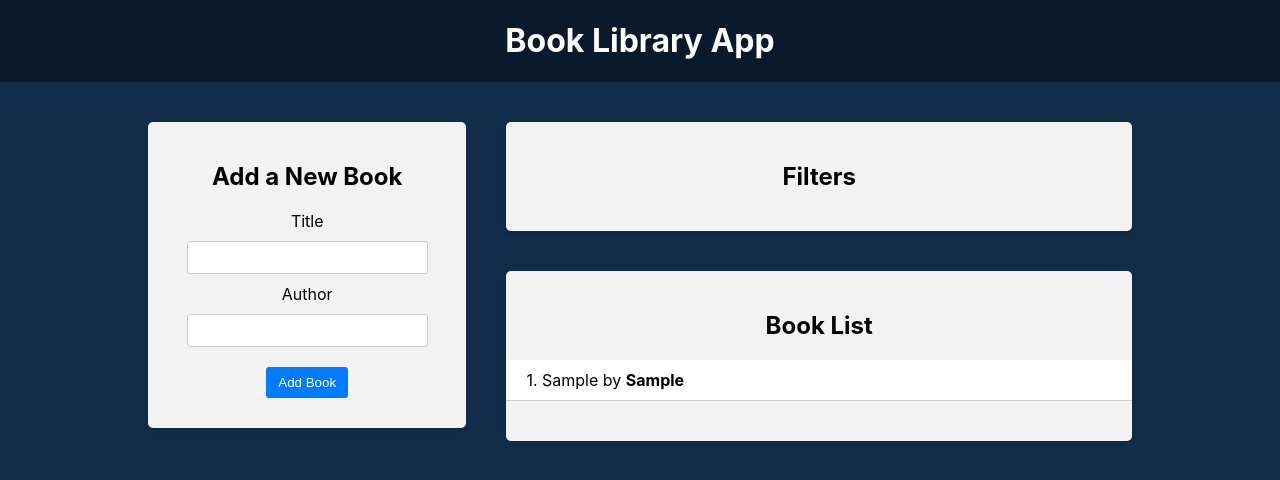
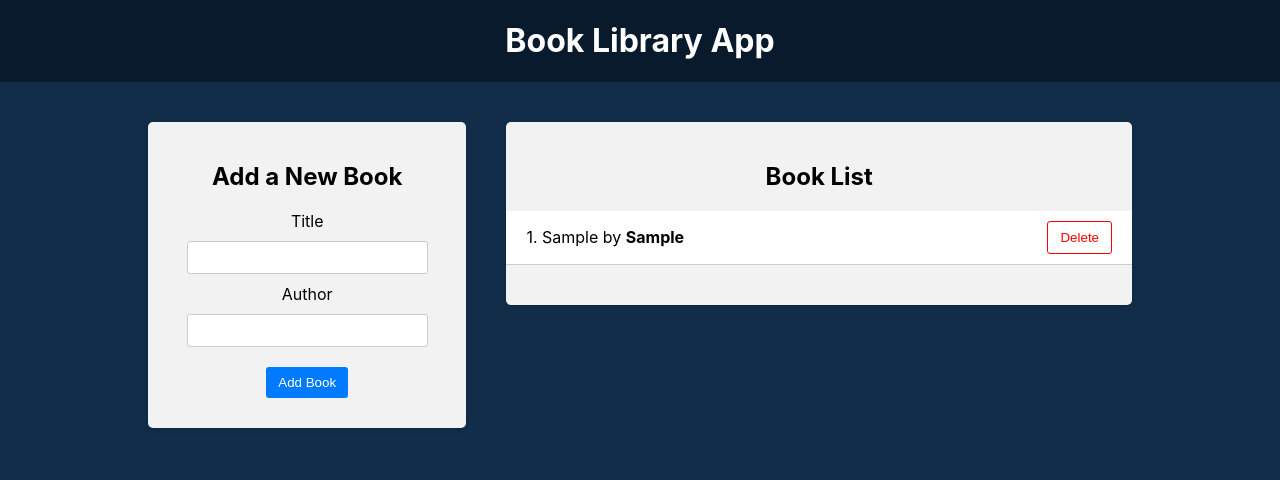
Before and after one commit to beginnerunidue/30-react-redux, a React (Create React App) app in the folder frontend/: page / in a window 1280 px wide. Both pictures are taken after typing "Sample", "Sample" into the empty fields and a click on the button "Add Book". Shown: the top 480 px of the page. Built offline with nearby package versions, Linux system fonts and the light colour scheme.

Commit message:
delete book by id

```diff
--- a/frontend/src/App.js
+++ b/frontend/src/App.js
@@ -14,7 +14,7 @@
           <BookForm />
         </div>
         <div className="app-right-column">
-          <Filter />
+          {/* <Filter /> */}
           <BookList />
         </div>
       </main>
--- a/frontend/src/components/BookForm/BookForm.js
+++ b/frontend/src/components/BookForm/BookForm.js
@@ -19,7 +19,7 @@
         author: author,
         id: uuidv4(),
       };
-      console.log(addBook(book));
+      // console.log(addBook(book));
 
       dispatch(addBook(book));
       setTitle("");
--- a/frontend/src/components/BookList/BookList.js
+++ b/frontend/src/components/BookList/BookList.js
@@ -1,8 +1,16 @@
-import { useSelector } from "react-redux";
+import { useSelector, useDispatch } from "react-redux";
+import { deleteBook } from "../../redux/books/actionCreators";
 import "./BookList.css";
 
 const BookList = () => {
   const books = useSelector((state) => state.books);
+  const dispatch = useDispatch();
+
+  const handleDeleteBook = (id) => {
+    // console.log(deleteBook(id));
+    dispatch(deleteBook(id));
+  };
+
   return (
     <div className="app-block book-list">
       <h2>Book List</h2>
@@ -15,6 +23,11 @@
               <div className="book-info">
                 {++i}. {book.title} by <strong>{book.author}</strong>
               </div>
+              <div className="book-actions">
+                <button onClick={() => handleDeleteBook(book.id)}>
+                  Delete
+                </button>
+              </div>
             </li>
           ))}
         </ul>
--- a/frontend/src/redux/books/actionCreators.js
+++ b/frontend/src/redux/books/actionCreators.js
@@ -6,3 +6,10 @@
     payload: newBook,
   };
 };
+
+export const deleteBook = (id) => {
+  return {
+    type: actions.DELETE_BOOK,
+    payload: id,
+  };
+};
--- a/frontend/src/redux/books/actionTypes.js
+++ b/frontend/src/redux/books/actionTypes.js
@@ -1 +1,2 @@
 export const ADD_BOOK = "ADD_BOOK";
+export const DELETE_BOOK = "DELETE_BOOK";
--- a/frontend/src/redux/books/reducer.js
+++ b/frontend/src/redux/books/reducer.js
@@ -6,6 +6,8 @@
   switch (action.type) {
     case actions.ADD_BOOK:
       return [...state, action.payload];
+    case actions.DELETE_BOOK:
+      return state.filter((book) => book.id !== action.payload);
 
     default:
       return state;
```
